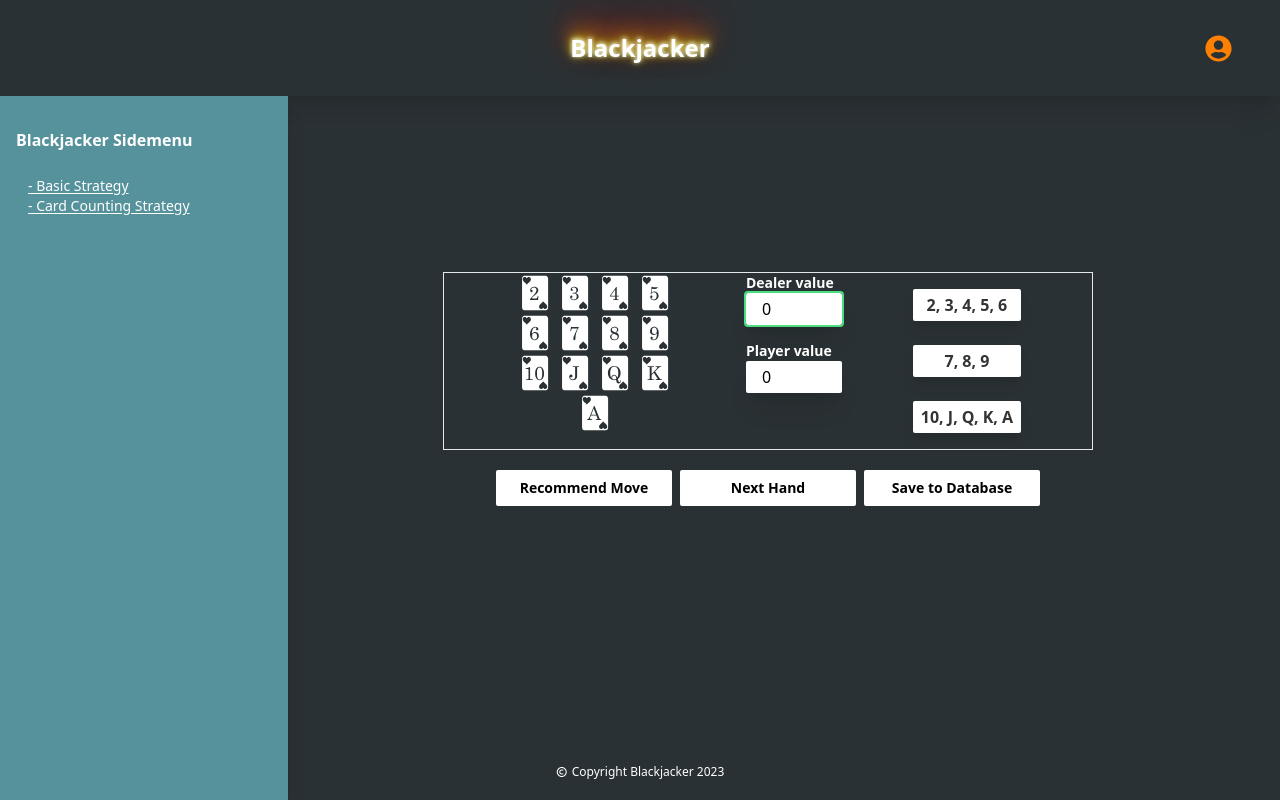
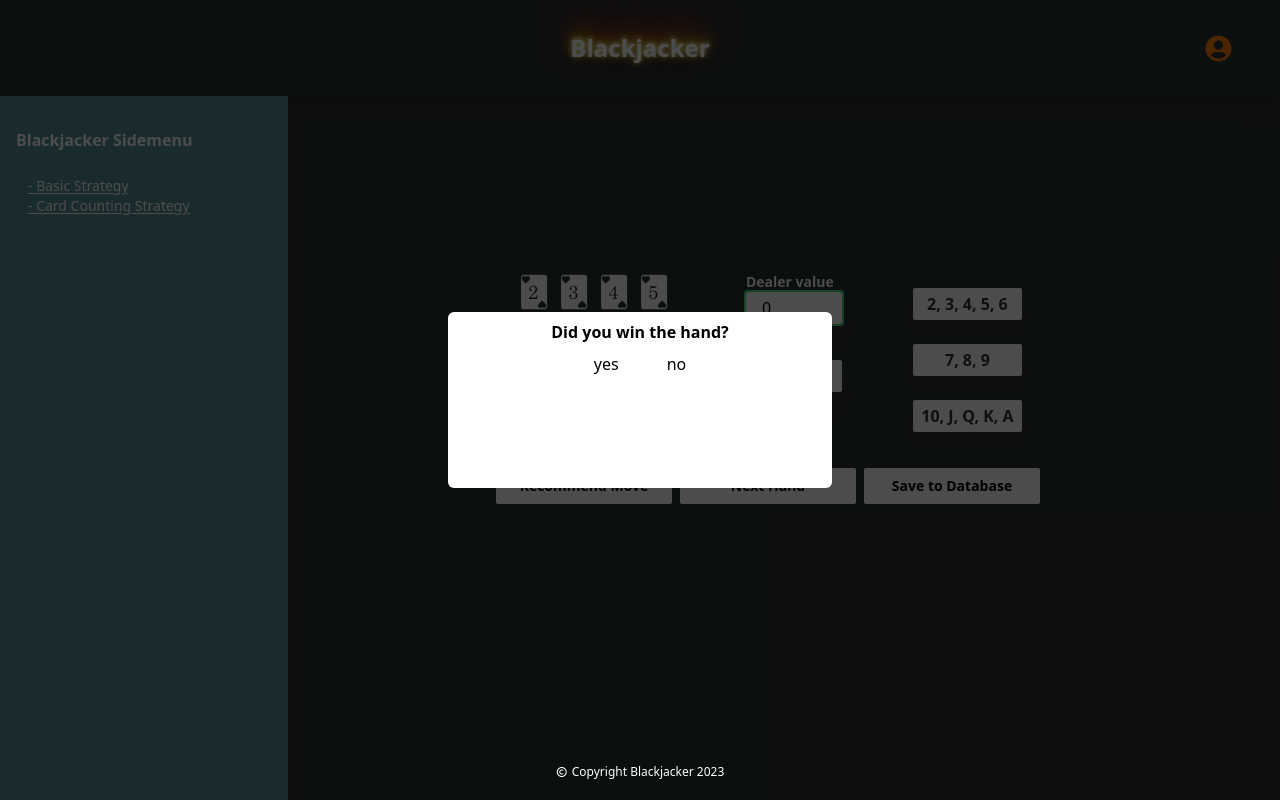
Before and after one commit to johanneskungen/blackjacker, a Next.js app: page /counter in a window 1280 px wide. Both pictures are taken after a click on the button "Next Hand". Built offline with nearby package versions, Linux system fonts and the light colour scheme.

Commit message:
new features

```diff
--- a/components/Box.jsx
+++ b/components/Box.jsx
@@ -13,10 +13,14 @@ function Box() {
   const [recomendation, setRecomendation] = useState(null);
   const [loading, setLoading] = useState(false);
   const [active, setActive] = useState("dealer");
+  const [popup, setPopup] = useState(false)
 
   const next = () => {
     setDealer(0);
     setPlayer(0);
+
+    setPopup(true)
+
   };
 
   const count = (value) => {
@@ -76,7 +80,16 @@ function Box() {
       >
         {recomendation}
       </div>
-      <div className="flex flex-row w-[65%] border justify-evenly">
+      <div className={`${popup ? "block" : "hidden"} absolute w-screen h-screen bg-black/70 top-0 left-0 flex items-center justify-center`}>
+        <div className="w-96 h-44 bg-white rounded-md">
+          <p className="p-2 text-center font-semibold">Did you win the hand?</p>
+          <div className="flex justify-center gap-12">
+            <button onClick={() => setPopup(false)}>yes</button>
+            <button onClick={() => setPopup(false)}>no</button>
+          </div>
+        </div>
+      </div>
+      <div className="flex flex-row w-[65%] justify-evenly">
         <Cards setPlayer={setPlayer} setDealer={setDealer} active={active} />
         <div className="flex flex-col gap-4">
           <label>
@@ -125,7 +138,10 @@ function Box() {
         </div>
         <div>
           <button
-            onClick={next}
+            onClick={() => {
+              next()
+              setActive("dealer")
+            }}
             className="bg-white px-5 py-2 rounded-sm w-44 button mt-5 font-semibold text-sm"
           >
             Next Hand
```
